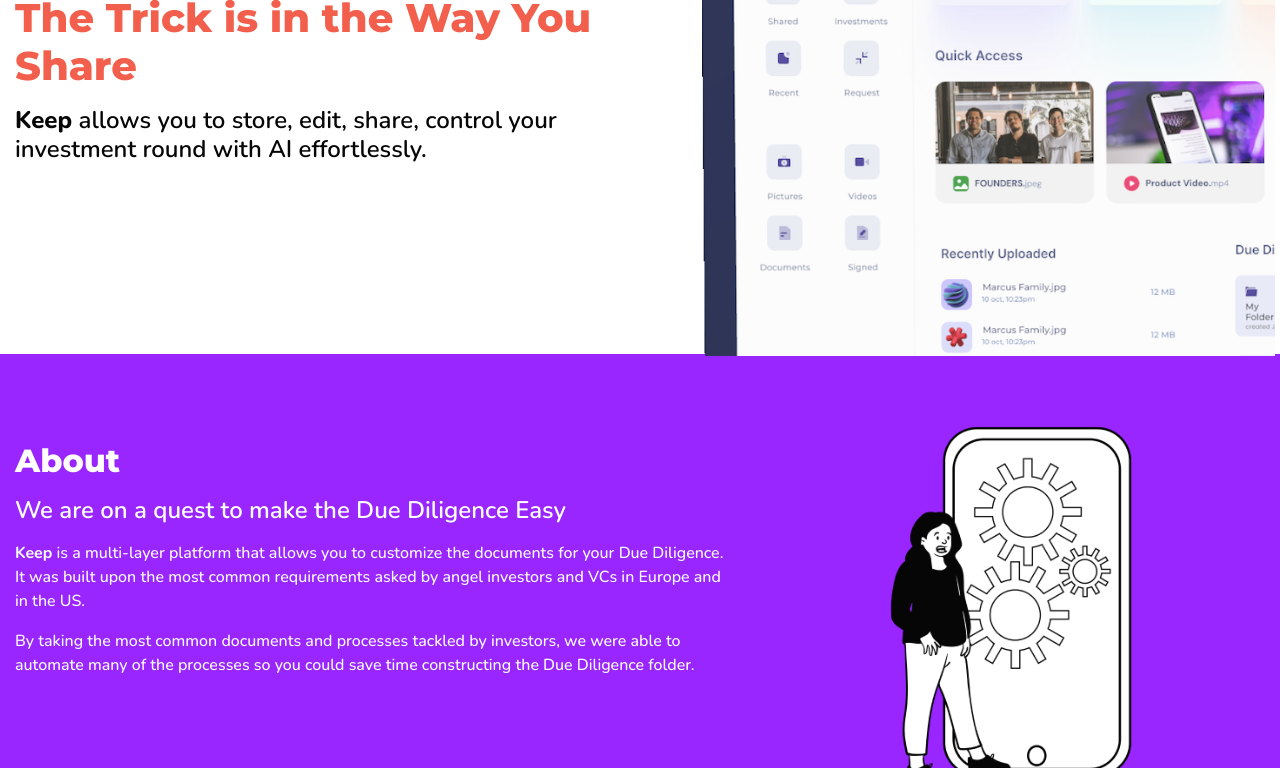
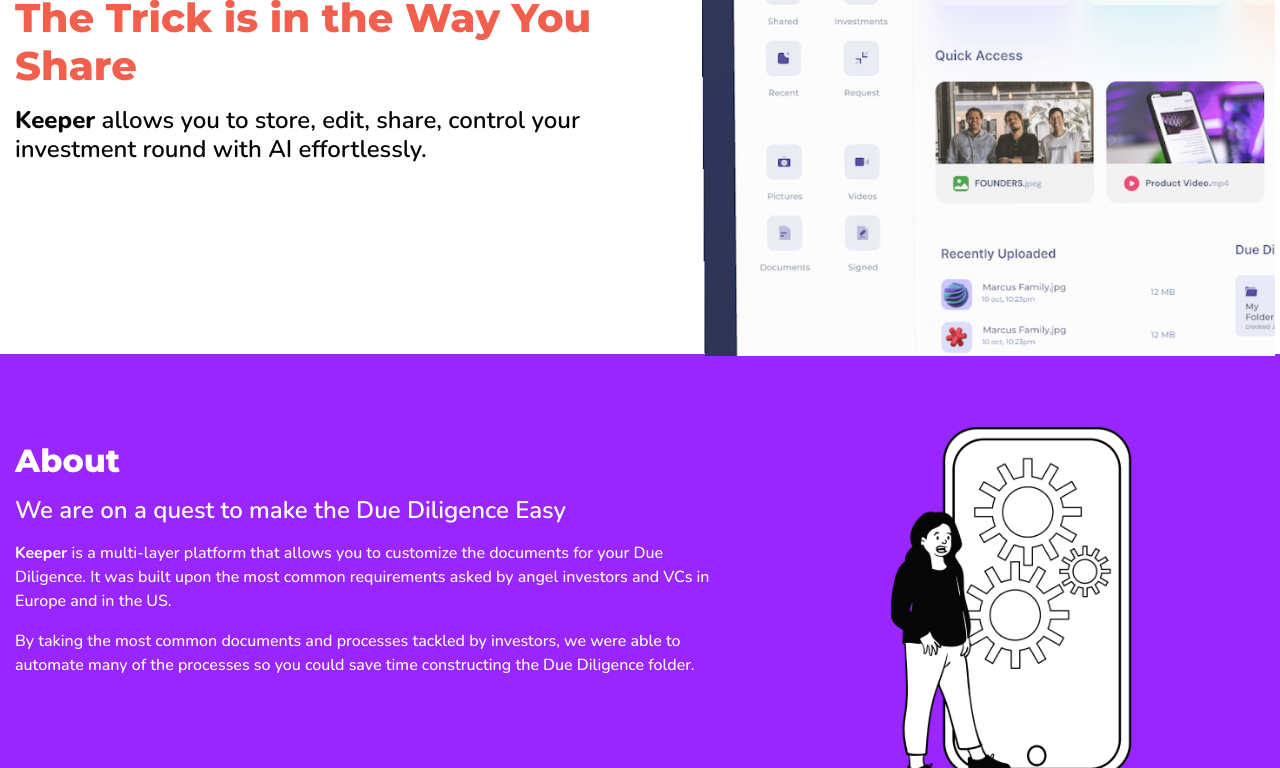
Before and after one commit to KeeperInvestDev/KeeperInvestDev.github.io, a plain HTML site: page index.html in a window 1280 px wide. Shown: the part 332-1100 px from the top of the page. Drawn offline with nearby package versions, Linux system fonts and the light colour scheme.

Commit message:
Update index.html

```diff
--- a/index.html
+++ b/index.html
@@ -75,7 +75,7 @@
                 <div class="align-middle">
                     <img src="img/Icon Logo.png" alt="" width="80">
                     <h1 class="my-3 orange-font heading-font">The Trick is in the Way You Share </h1>
-                    <h4 class="my-3 black-font subheading-font"> <strong>Keep</strong> allows you to store, edit,
+                    <h4 class="my-3 black-font subheading-font"> <strong>Keeper</strong> allows you to store, edit,
                         share, control your investment round with AI effortlessly.</h4>
                 </div>
             </div>
@@ -92,7 +92,7 @@
                     <br>
                     <h2 class="my-3 white-font heading-font">About</h2>
                     <h4 class="my-3 white-font subheading-font">We are on a quest to make the Due Diligence Easy</h4>
-                    <p class="my-3 white-font"> <strong>Keep</strong> is a multi-layer platform that allows you to
+                    <p class="my-3 white-font"> <strong>Keeper</strong> is a multi-layer platform that allows you to
                         customize the documents for your Due Diligence. It was built upon the most common requirements
                         asked by angel investors and VCs in Europe and in the US.
 
```
